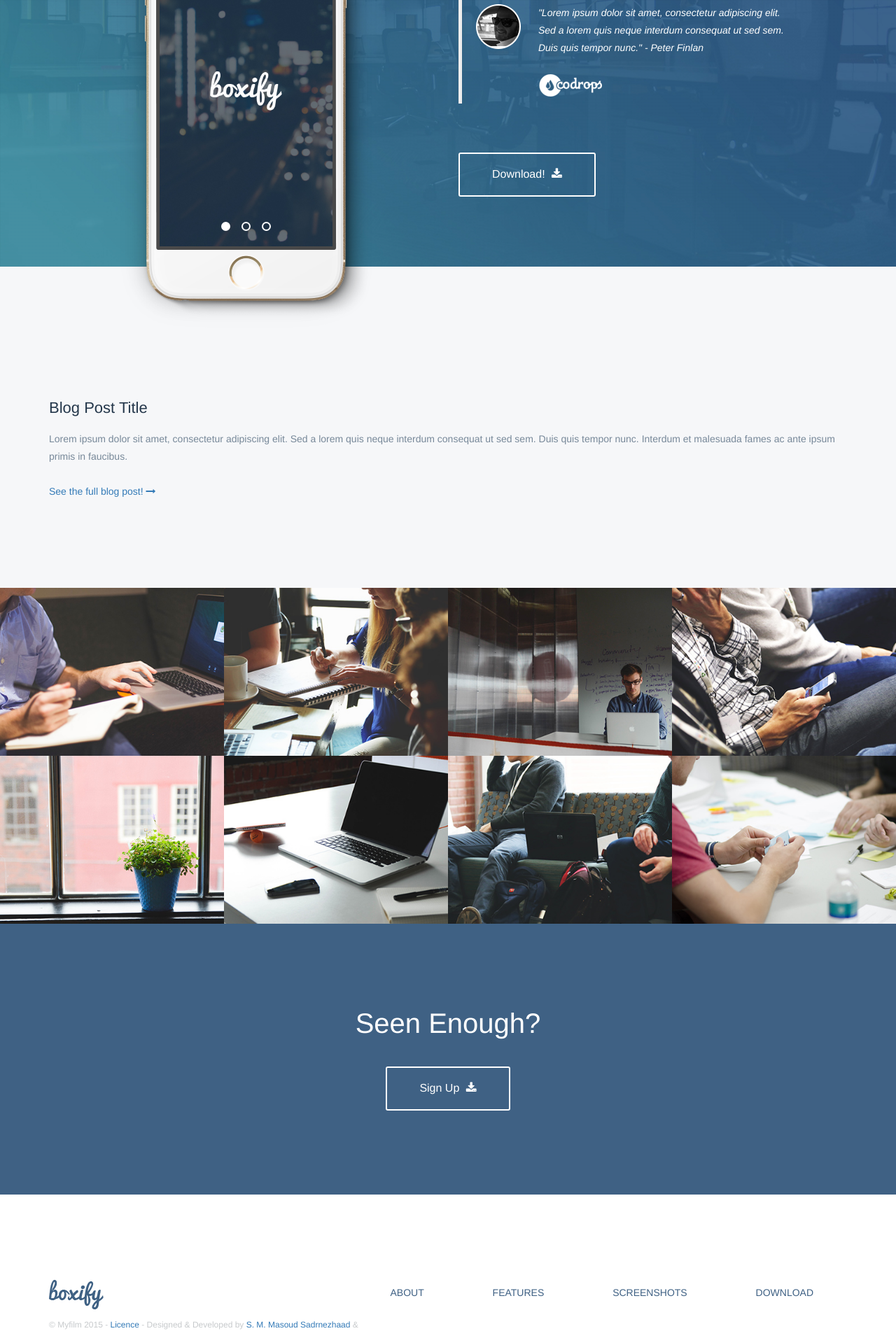
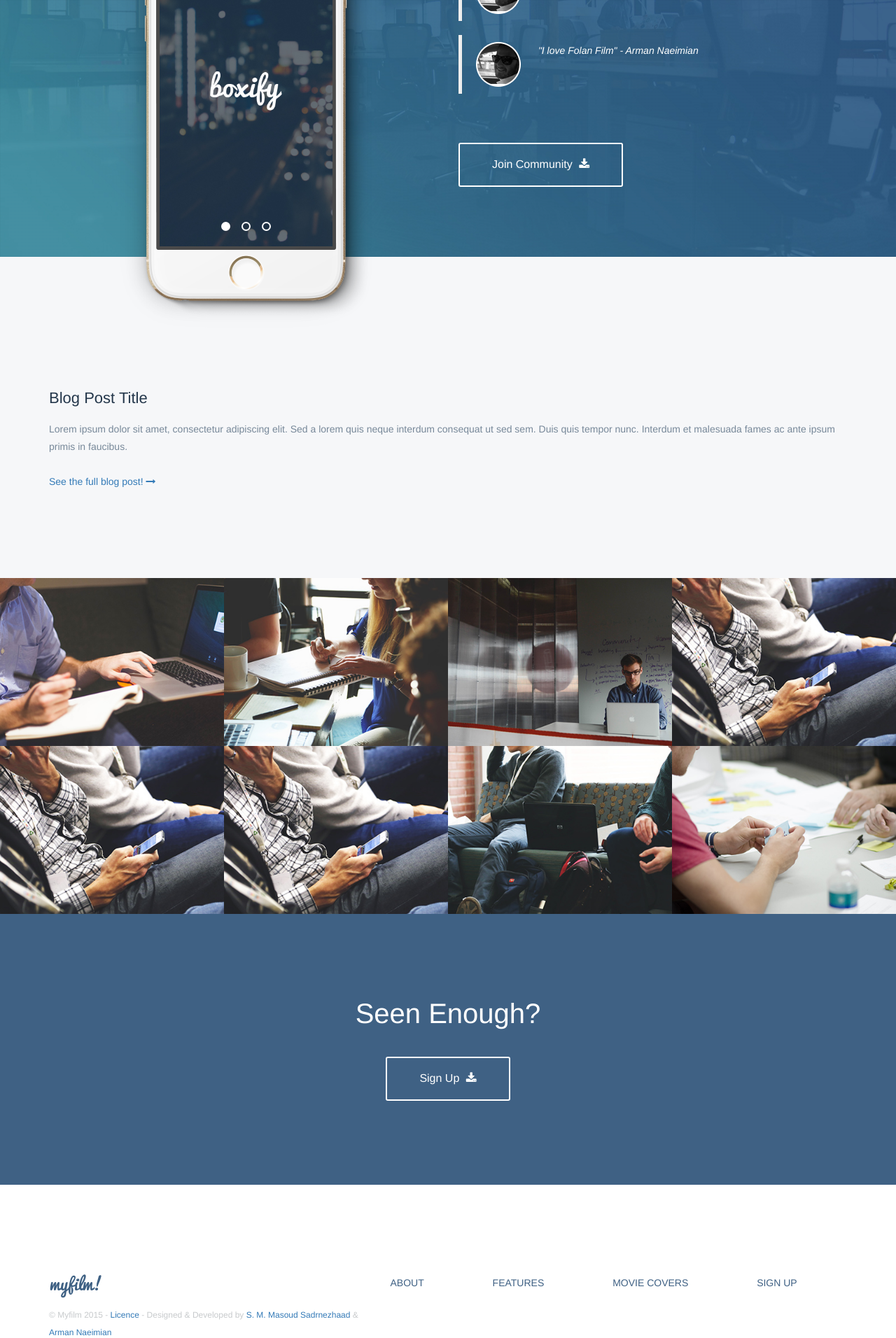
Before and after one commit to smmsadrnezh/myfilm, a Django app: page / in a window 1280 px wide. Shown: the part 2080-3992 px from the top of the page at 70% size. Run offline with Django 3.2, Linux system fonts and the light colour scheme; some libraries are stand-ins or nearby versions.

Commit message:
logo and homepage sign in signup

```diff
--- a/templates/home.html
+++ b/templates/home.html
@@ -1,3 +1,5 @@
+{% load staticfiles %}
+
 <body>
 <!--[if lt IE 7]>
 		<p class="browsehappy">You are using an <strong>outdated</strong> browser. Please <a href="http://browsehappy.com/">upgrade your browser</a> to improve your experience.</p>
@@ -9,7 +11,7 @@
         <div class="container">
             <div class="row nav-wrapper">
                 <div class="col-md-6 col-sm-6 col-xs-6 text-left">
-                    <a href="#"><img src="img/logo-white.png" alt="Myfilm Logo"></a>
+                    <a href="#"><img src="{% static "img/logo-white.png" %}" alt="Myfilm Logo"></a>
                 </div>
                 <div class="col-md-6 col-sm-6 col-xs-6 text-right navicon">
                     <p>MENU</p><a id="trigger-overlay" class="nav_slide_button nav-toggle" href="#"><span></span></a>
@@ -18,7 +20,7 @@
             <div class="row hero-content">
                 <div class="col-md-12">
                     <h1 class="animated fadeInDown">Get On Myfilm. It's free and always will be.</h1>
-                    <a href="accounts/register" class="use-btn animated fadeInUp">Use it for free</a>
+                    <a href="accounts/register" class="use-btn animated fadeInUp youtube-media">Use it for free</a>
                     <a href="#about" class="learn-btn animated fadeInUp">Learn more <i class="fa fa-arrow-down"></i></a>
                 </div>
             </div>
@@ -30,7 +32,7 @@
         <div class="row">
             <div class="col-md-12 text-center">
                 <h1><a href="accounts/login"
-                       class="youtube-media"><i class="fa fa-play-circle-o"></i> Sign In</a></h1>
+                       class="youtube-media"><i class="fa fa-play-circle-o"></i> Sign in, and find your friends</a></h1>
             </div>
         </div>
     </div>
@@ -42,7 +44,7 @@
                 <div class="features-bg">
                     <div class="texture-overlay"></div>
                     <div class="features-img wp1">
-                        <img src="img/html5-logo.png" alt="HTML5 Logo">
+                        <img src="{% static "img/html5-logo.png" %}" alt="HTML5 Logo">
                     </div>
                 </div>
             </div>
@@ -144,13 +146,13 @@
                             <div class="showcase-slider">
                                 <ul class="slides" id="showcaseSlider">
                                     <li>
-                                        <img src="img/screen1.jpg" alt="Device Content Image">
+                                        <img src="{% static "img/screen1.jpg" %}" alt="Device Content Image">
                                     </li>
                                     <li>
-                                        <img src="img/screen2.jpg" alt="Device Content Image">
+                                        <img src="{% static "img/screen2.jpg" %}" alt="Device Content Image">
                                     </li>
                                     <li>
-                                        <img src="img/screen3.jpg" alt="Device Content Image">
+                                        <img src="{% static "img/screen3.jpg" %}" alt="Device Content Image">
                                     </li>
                                 </ul>
                             </div>
@@ -158,22 +160,21 @@
                     </div>
                 </div>
                 <div class="col-md-6">
-                    <h1>Showcase your Product or Service</h1>
+                    <h1>Join MyFilm Community and Spread your word.</h1>
 
-                    <p>Lorem ipsum dolor sit amet, consectetur adipiscing elit. Sed a lorem quis neque interdum
-                        consequat ut sed sem. Duis quis tempor nunc. Interdum et malesuada fames ac ante ipsum primis in
-                        faucibus.</p>
+                    <p>Recent timeline posts on MyFilm:</p>
                     <blockquote class="team-quote">
-                        <div class="avatar"><img src="img/avatar.png" alt="User Avatar"></div>
-                        <p>"Lorem ipsum dolor sit amet, consectetur adipiscing elit. Sed a lorem quis neque interdum
-                            consequat ut sed sem. Duis quis tempor nunc." - Peter Finlan</p>
+                        <div class="avatar"><img src="{% static "img/avatar.png" %}" alt="User Avatar"></div>
+                        <p>"I Hate Folan Film" - Masoud Sadrnezhaad</p>
 
-                        <div class="logo-quote">
-                            <a href="http://tympanus.net/codrops/"><img src="img/codrops-logo.png"
-                                                                        alt="Codrops Logo"></a>
-                        </div>
                     </blockquote>
-                    <a href="http://tympanus.net/codrops/?p=22554" class="download-btn">Download! <i
+                                        <blockquote class="team-quote">
+
+                    <div class="avatar"><img src="{% static "img/avatar.png" %}" alt="User Avatar"></div>
+                    <p>"I love Folan Film" - Arman Naeimian</p>
+                                        </blockquote>
+
+                    <a href="accounts/login" class="download-btn youtube-media">Join Community <i
                             class="fa fa-download"></i></a>
                 </div>
             </div>
@@ -202,13 +203,13 @@
             <ul class="grid">
                 <li>
                     <figure>
-                        <img src="img/01-screenshot.jpg" alt="Screenshot 01">
+                        <img src="{% static "img/01-screenshot.jpg" %}" alt="Movie Title 00">
                         <figcaption>
                             <div class="caption-content">
                                 <a href="img/large/01.jpg" class="single_image">
                                     <i class="fa fa-search"></i><br>
 
-                                    <p>Optimised For Design</p>
+                                    <p>Movie Title 00</p>
                                 </a>
                             </div>
                         </figcaption>
@@ -216,13 +217,13 @@
                 </li>
                 <li>
                     <figure>
-                        <img src="img/02-screenshot.jpg" alt="Screenshot 01">
+                        <img src="{% static "img/02-screenshot.jpg" %}" alt="Movie Cover 01">
                         <figcaption>
                             <div class="caption-content">
                                 <a href="img/large/02.jpg" class="single_image">
                                     <i class="fa fa-search"></i><br>
 
-                                    <p>User Centric Design</p>
+                                    <p>Movie Title 01</p>
                                 </a>
                             </div>
                         </figcaption>
@@ -230,13 +231,13 @@
                 </li>
                 <li>
                     <figure>
-                        <img src="img/03-screenshot.jpg" alt="Screenshot 01">
+                        <img src="{% static "img/03-screenshot.jpg" %}" alt="Movie Cover 02">
                         <figcaption>
                             <div class="caption-content">
                                 <a href="img/large/03.jpg" class="single_image">
                                     <i class="fa fa-search"></i><br>
 
-                                    <p>Responsive and Adaptive</p>
+                                    <p>Movie Title 02</p>
                                 </a>
                             </div>
                         </figcaption>
@@ -244,13 +245,13 @@
                 </li>
                 <li>
                     <figure>
-                        <img src="img/04-screenshot.jpg" alt="Screenshot 01">
+                        <img src="{% static "img/04-screenshot.jpg" %}" alt="Movie Cover 03">
                         <figcaption>
                             <div class="caption-content">
                                 <a href="img/large/04.jpg" class="single_image">
                                     <i class="fa fa-search"></i><br>
 
-                                    <p>Absolutely Free</p>
+                                    <p>Movie Title 03</p>
                                 </a>
                             </div>
                         </figcaption>
@@ -262,13 +263,13 @@
             <ul class="grid">
                 <li>
                     <figure>
-                        <img src="img/05-screenshot.jpg" alt="Screenshot 01">
+                        <img src="{% static "img/04-screenshot.jpg" %}" alt="Movie Cover 04">
                         <figcaption>
                             <div class="caption-content">
                                 <a href="img/large/05.jpg" class="single_image">
                                     <i class="fa fa-search"></i><br>
 
-                                    <p>Multi-Purpose Design</p>
+                                    <p>Movie Title 04</p>
                                 </a>
                             </div>
                         </figcaption>
@@ -276,13 +277,13 @@
                 </li>
                 <li>
                     <figure>
-                        <img src="img/06-screenshot.jpg" alt="Screenshot 01">
+                        <img src="{% static "img/04-screenshot.jpg" %}" alt="Movie Cover 05">
                         <figcaption>
                             <div class="caption-content">
                                 <a href="img/large/06.jpg" class="single_image">
                                     <i class="fa fa-search"></i><br>
 
-                                    <p>Exclusive to Codrops</p>
+                                    <p>Movie Title 05</p>
                                 </a>
                             </div>
                         </figcaption>
@@ -290,13 +291,13 @@
                 </li>
                 <li>
                     <figure>
-                        <img src="img/07-screenshot.jpg" alt="Screenshot 01">
+                        <img src="{% static "img/07-screenshot.jpg" %}" alt="Movie Cover 06">
                         <figcaption>
                             <div class="caption-content">
                                 <a href="img/large/07.jpg" class="single_image">
                                     <i class="fa fa-search"></i><br>
 
-                                    <p>Made with Love</p>
+                                    <p>Movie Title 06</p>
                                 </a>
                             </div>
                         </figcaption>
@@ -304,13 +305,13 @@
                 </li>
                 <li>
                     <figure>
-                        <img src="img/08-screenshot.jpg" alt="Screenshot 01">
+                        <img src="{% static "img/08-screenshot.jpg" %}" alt="Movie Cover 07">
                         <figcaption>
                             <div class="caption-content">
                                 <a href="img/large/08.jpg" class="single_image">
                                     <i class="fa fa-search"></i><br>
 
-                                    <p>In Sydney, Australia</p>
+                                    <p>Movie Title 07</p>
                                 </a>
                             </div>
                         </figcaption>
@@ -336,7 +337,7 @@
         <div class="row">
             <div class="col-md-5">
                 <h1 class="footer-logo">
-                    <img src="img/logo-blue.png" alt="Footer Logo Blue">
+                    <img src="{% static "img/logo-blue.png" %}" alt="Footer Logo Blue">
                 </h1>
 
                 <p>© Myfilm 2015 - <a href="http://myfilm.com">Licence</a> - Designed &amp;
@@ -348,8 +349,8 @@
                 <ul class="footer-nav">
                     <li><a href="#about">About</a></li>
                     <li><a href="#features">Features</a></li>
-                    <li><a href="#screenshots">Screenshots</a></li>
-                    <li><a href="#download">Download</a></li>
+                    <li><a href="#screenshots">Movie Covers</a></li>
+                    <li><a href="#download">Sign Up</a></li>
                 </ul>
             </div>
         </div>
@@ -362,8 +363,8 @@
             <li><a href="#features"><i class="fa fa-flash"></i>Features</a></li>
         </ul>
         <ul>
-            <li><a href="#screenshots"><i class="fa fa-desktop"></i>Screenshots</a></li>
-            <li><a href="#download"><i class="fa fa-download"></i>Download</a></li>
+            <li><a href="#screenshots"><i class="fa fa-desktop"></i>Movie Covers</a></li>
+            <li><a href="#download"><i class="fa fa-download"></i>Sign Up</a></li>
         </ul>
     </nav>
 </div>
```
Also changed, not shown: static/img/logo-blue.png, static/img/logo-blue@2x.png, static/img/logo-white.png, static/img/logo-white@2x.png.
